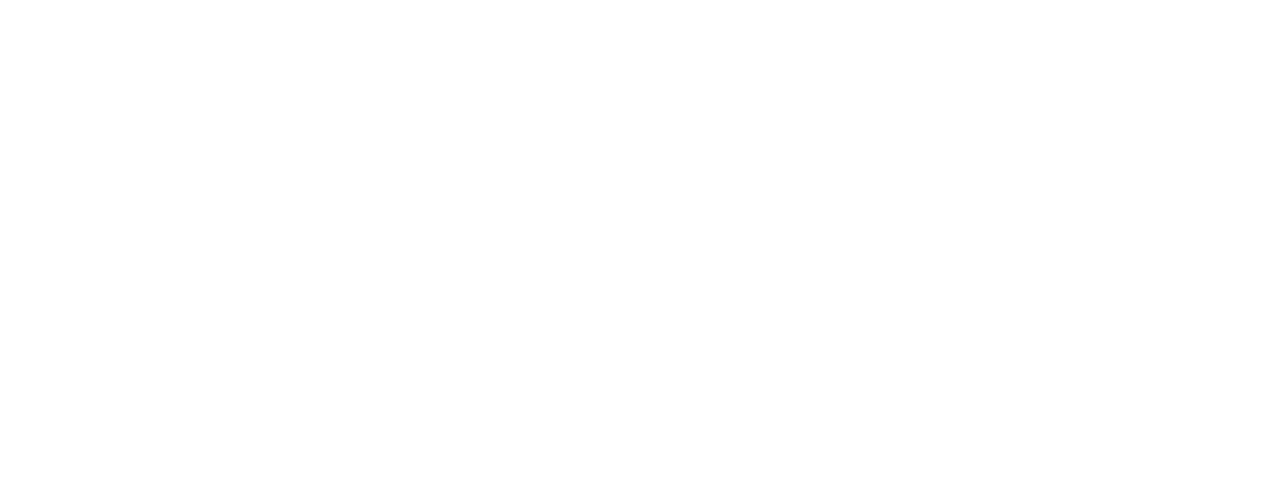
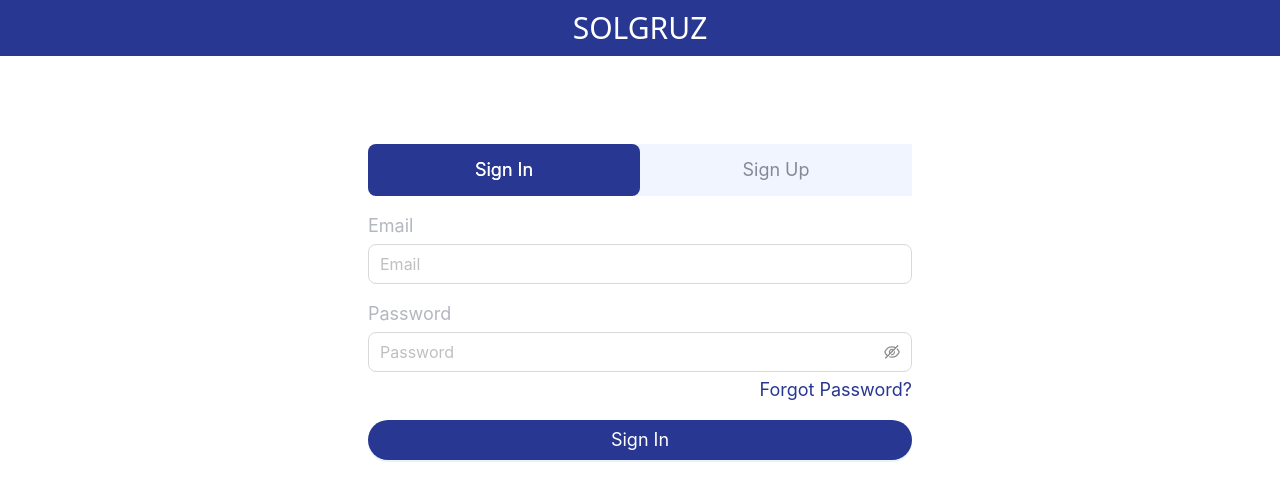
Before and after one commit to harshilsakhiya/solgruz-task, a React (Create React App) app: page / in a window 1280 px wide. Shown: the top 500 px of the page. Built offline with nearby package versions, Linux system fonts and the light colour scheme.

Commit message:
feat : auth flow design and routing add

```diff
--- a/src/App.js
+++ b/src/App.js
@@ -1,10 +1,24 @@
-
+import { BrowserRouter, Routes, Route } from "react-router-dom";
+import ForgotPassword from "./components/ForgotPassword";
+import ResetPassword from "./components/ResetPassword";
+import VerifyOtp from "./components/VerifyOtp";
+import AuthLayout from "./components/layout/AuthLayout";
+import SignInSignUp from "./pages/SIgnInSIgnUp";
 
 function App() {
   return (
-   <>
-
-   </>
+    <div>
+      <BrowserRouter>
+        <Routes>
+          <Route element={<AuthLayout />}>
+            <Route path="/" element={<SignInSignUp />} />
+            <Route path="/verify-otp" element={<VerifyOtp />} />
+            <Route path="/forgot-password" element={<ForgotPassword />} />
+            <Route path="/reset-password" element={<ResetPassword />} />
+          </Route>
+        </Routes>
+      </BrowserRouter>
+    </div>
   );
 }
 
--- /dev/null
+++ b/src/components/ForgotPassword.js
@@ -0,0 +1,33 @@
+import React from "react";
+import { Typography, Input, Button } from "antd";
+import { Link } from "react-router-dom";
+
+const { Title, Text } = Typography;
+function ForgotPassword() {
+  return (
+    <>
+      <div className="w-1/2 mx-auto my-10 pt-14">
+        <div className="bg-white p-12">
+          <Title level={3} className="!text-[#283791] text-center">
+            Forgot Password?
+          </Title>
+          <Text className="block text-center text-lg">No worries,</Text>
+          <div className="flex flex-col gap-4 mt-7">
+            <div className="flex flex-col gap-1">
+              <label className="text-lg text-[#b4b7bf]">Email</label>
+              <Input size="large" placeholder="Email" />
+            </div>
+            <Button type="primary" className="bg-[#283791] h-10 text-lg">
+              Reset Password
+            </Button>
+            <Link to="/" className="text-center text-[#283791] text-lg">
+              Back to Sign In?
+            </Link>
+          </div>
+        </div>
+      </div>
+    </>
+  );
+}
+
+export default ForgotPassword;
--- /dev/null
+++ b/src/components/ResetPassword.js
@@ -0,0 +1,40 @@
+import React from "react";
+import { Typography, Input, Button } from "antd";
+import { Link } from "react-router-dom";
+
+const { Title, Text } = Typography;
+
+function ResetPassword() {
+  return (
+    <>
+      <div className="w-1/2 mx-auto my-10 pt-14">
+        <div className="bg-white p-12">
+          <Title level={3} className="!text-[#283791] text-center">
+            Set New Password
+          </Title>
+          <Text className="block text-center text-lg">
+            Your New passwoird must me same ,
+          </Text>
+          <div className="flex flex-col gap-4 mt-7">
+            <div className="flex flex-col gap-1">
+              <label className="text-lg text-[#b4b7bf]">Password</label>
+              <Input.Password size="large" placeholder="Password" />
+            </div>
+            <div className="flex flex-col gap-1">
+              <label className="text-lg text-[#b4b7bf]">Conform Password</label>
+              <Input.Password size="large" placeholder="Conform Password" />
+            </div>
+            <Button type="primary" className="bg-[#283791] h-10 text-lg">
+              Reset Password
+            </Button>
+            <Link to="/" className="text-center text-[#283791] text-lg">
+              Back to Sign In?
+            </Link>
+          </div>
+        </div>
+      </div>
+    </>
+  );
+}
+
+export default ResetPassword;
--- /dev/null
+++ b/src/components/SignIn.js
@@ -0,0 +1,29 @@
+import React from "react";
+import { Input, Button } from "antd";
+import { Link } from "react-router-dom";
+
+function SignIn() {
+  return (
+    <div className="flex flex-col gap-4">
+      <div className="flex flex-col gap-1">
+        <label className="text-lg text-[#b4b7bf]">Email</label>
+        <Input size="large" placeholder="Email" />
+      </div>
+      <div className="flex flex-col gap-1">
+        <label className="text-lg text-[#b4b7bf]">Password</label>
+        <Input.Password size="large" placeholder="Password" />
+        <Link
+          to="/forgot-password"
+          className="text-right text-[#283791] text-lg"
+        >
+          Forgot Password?
+        </Link>
+      </div>
+      <Button type="primary" className="bg-[#283791] h-10 text-lg rounded-full">
+        Sign In
+      </Button>
+    </div>
+  );
+}
+
+export default SignIn;
--- /dev/null
+++ b/src/components/SignUp.js
@@ -0,0 +1,35 @@
+import React from "react";
+import {  Input, Button } from 'antd';
+
+
+function SignUp() {
+  return (
+    <div className="flex flex-col gap-4">
+      <div className="flex flex-col gap-1">
+        <label className="text-lg text-[#b4b7bf]">First Name</label>
+        <Input size="large" placeholder="First Name" />
+      </div>
+      <div className="flex flex-col gap-1">
+        <label className="text-lg text-[#b4b7bf]">Last Name</label>
+        <Input size="large" placeholder="Last Name" />
+      </div>
+      <div className="flex flex-col gap-1">
+        <label className="text-lg text-[#b4b7bf]">Email</label>
+        <Input size="large" placeholder="Email" />
+      </div>
+      <div className="flex flex-col gap-1">
+        <label className="text-lg text-[#b4b7bf]">Password</label>
+        <Input.Password size="large" placeholder="Password" />
+      </div>
+      <div className="flex flex-col gap-1">
+        <label className="text-lg text-[#b4b7bf]">Conform Password</label>
+        <Input.Password size="large" placeholder="Conform Password" />
+      </div>
+      <Button type="primary" className="bg-[#283791] h-10 text-lg">
+        Sign Up
+      </Button>
+    </div>
+  );
+}
+
+export default SignUp;
--- /dev/null
+++ b/src/components/VerifyOtp.js
@@ -0,0 +1,33 @@
+import React from "react";
+import { Typography, Input, Button } from "antd";
+import { Link } from "react-router-dom";
+const { Title, Text } = Typography;
+
+function VerifyOtp() {
+  return (
+    <>
+      <div className="w-1/2 mx-auto my-10 pt-14">
+        <div className="bg-white p-12">
+          <Title level={3} className="!text-[#283791] text-center">
+            Enter Otp
+          </Title>
+          <Text className="block text-center text-lg">Enter Otp</Text>
+          <div className="flex flex-col gap-4 mt-7">
+            <div className="flex flex-col gap-1">
+              <label className="text-lg text-[#b4b7bf]">Otp</label>
+              <Input size="large" placeholder="Enter Otp" />
+            </div>
+            <Button type="primary" className="bg-[#283791] h-10 text-lg">
+              Submit Now
+            </Button>
+            <Link to="/" className="text-center text-[#283791] text-lg">
+              Back to Sign In?
+            </Link>
+          </div>
+        </div>
+      </div>
+    </>
+  );
+}
+
+export default VerifyOtp;
--- /dev/null
+++ b/src/components/layout/AuthLayout.js
@@ -0,0 +1,18 @@
+import React from "react";
+import Header from "./Header"
+import { Outlet } from "react-router-dom";
+
+function AuthLayout() {
+  return (
+    <div>
+      <div>
+        <Header />
+      </div>
+      <div>
+        <Outlet />
+      </div>
+    </div>
+  );
+}
+
+export default AuthLayout;
--- /dev/null
+++ b/src/components/layout/Header.js
@@ -0,0 +1,11 @@
+import React from "react";
+
+function Header() {
+  return (
+    <div className="w-full z-10 fixed top-0 py-2.5 px-3 text-center bg-[#283791] text-3xl uppercase text-white font-normal">
+      solGruz
+    </div>
+  );
+}
+
+export default Header;
--- a/src/index.css
+++ b/src/index.css
@@ -1,3 +1,27 @@
 @tailwind base;
 @tailwind components;
 @tailwind utilities;
+
+
+.ant-tabs-nav-list{
+    @apply w-full
+  }
+  .ant-tabs-ink-bar,
+  .ant-tabs-nav:before{
+    @apply hidden
+  }
+  .ant-tabs-nav-list{
+    @apply bg-[#f0f5ff] rounded-lg
+  }
+  .ant-tabs-tab{
+    @apply w-1/2 flex justify-center !bg-[#f0f5ff] !m-0
+  }
+  .ant-tabs-tab.ant-tabs-tab-active{
+    @apply !bg-[#283791] rounded-lg
+  }
+  .ant-tabs-tab .ant-tabs-tab-btn{
+    @apply !text-[#848997] text-lg
+  }
+  .ant-tabs-tab.ant-tabs-tab-active .ant-tabs-tab-btn{
+    @apply !text-white
+  }
--- /dev/null
+++ b/src/pages/SIgnInSIgnUp.js
@@ -0,0 +1,38 @@
+import React from "react";
+import { Tabs } from "antd";
+import SignIn from "../components/SignIn";
+import SignUp from "../components/SignUp";
+
+function SignInSignUp() {
+  const items = [
+    {
+      key: "1",
+      label: "Sign In",
+      children: (
+        <div>
+          <SignIn />
+        </div>
+      ),
+    },
+    {
+      key: "2",
+      label: "Sign Up",
+      children: (
+        <div>
+          <SignUp />
+        </div>
+      ),
+    },
+  ];
+  return (
+    <>
+      <div className="w-1/2 mx-auto my-10 pt-14">
+        <div className="bg-white p-12">
+          <Tabs defaultActiveKey="1" items={items} />
+        </div>
+      </div>
+    </>
+  );
+}
+
+export default SignInSignUp;
```
